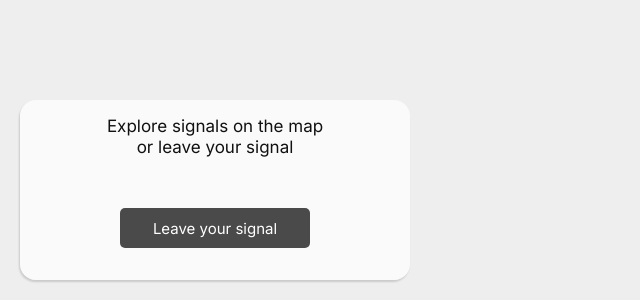
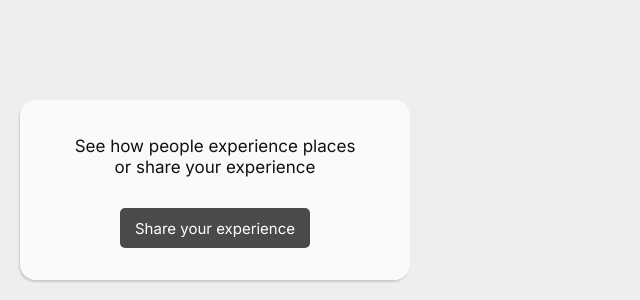
Before and after one commit to polinaalieva/commonground, a React (Vite) app: page /dev in a window 1280 px wide. Shown: the part 500-800 px from the top of the page, without its empty margins (0-640 px from the left). Built offline with nearby package versions, Linux system fonts and the light colour scheme; no server answers.

Commit message:
map buttons text change

```diff
--- a/src/components/BottomSheet/BottomSheet.css
+++ b/src/components/BottomSheet/BottomSheet.css
@@ -364,6 +364,7 @@
   white-space: pre-line;
   line-height: 21px;
   width: 100%;
+  transform: translateY(20px);
 }
 .landing-sheet__text--desktop {
   display: none;
--- a/src/components/BottomSheet/SurveySheet.jsx
+++ b/src/components/BottomSheet/SurveySheet.jsx
@@ -101,15 +101,15 @@ function SurveySheet({ city, source, getCenter, onStartSelect, onMapMoveEnd, onD
         <>
           <SheetContent>
             <p className="landing-sheet__text landing-sheet__text--mobile">
-              Explore signals on the map<br />or
+              See how people experience places
             </p>
             <p className="landing-sheet__text landing-sheet__text--desktop">
-              Explore signals on the map<br />or leave your signal
+              See how people experience places<br />or share your experience
             </p>
           </SheetContent>
           <SheetActions>
             <SheetButton onClick={handleStartSelect}>
-              Leave your signal
+              Share your experience
             </SheetButton>
           </SheetActions>
         </>
```
